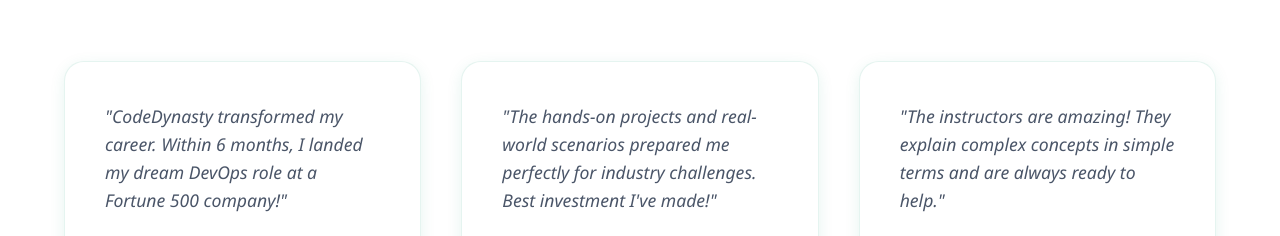
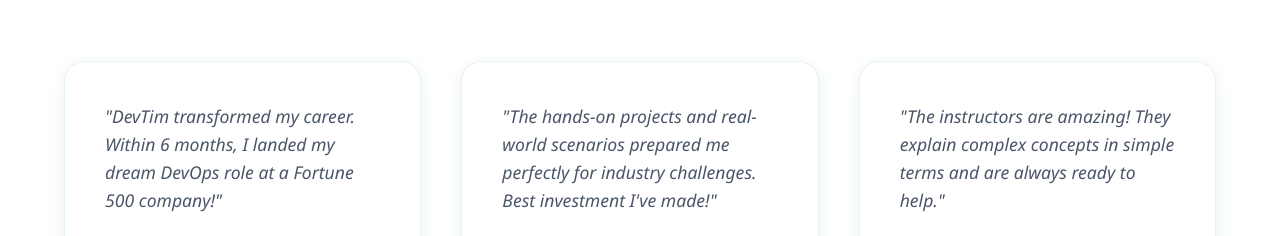
Before and after one commit to olajutemot/Project-new-wave, a website: page public/index.html in a window 1280 px wide. Shown: the part 2401-2637 px from the top of the page. Drawn offline with Linux system fonts and the light colour scheme.

Commit message:
success story section update

```diff
--- a/public/index.html
+++ b/public/index.html
@@ -753,7 +753,7 @@
         <h2>Success <span>Stories</span></h2>
         <div class="testimonial-grid">
             <div class="testimonial-card">
-                <p class="testimonial-text">"CodeDynasty transformed my career. Within 6 months, I landed my dream DevOps role at a Fortune 500 company!"</p>
+                <p class="testimonial-text">"DevTim transformed my career. Within 6 months, I landed my dream DevOps role at a Fortune 500 company!"</p>
                 <div class="testimonial-author">
                     <div class="author-avatar">CA</div>
                     <div class="author-info">
```
